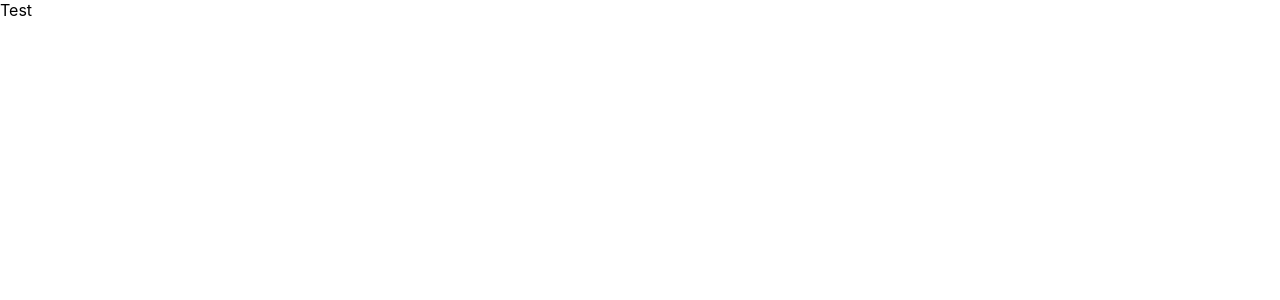
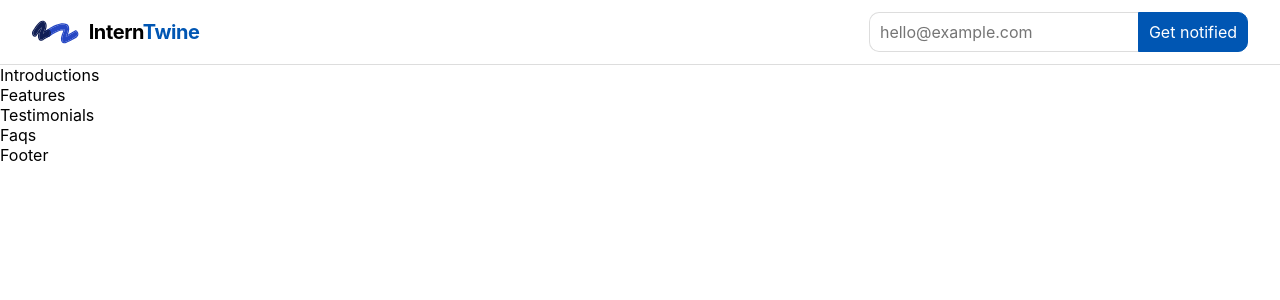
Before and after one commit to nknguyenhc/CS3216-A1, a React (Create React App) app: page / in a window 1280 px wide. Shown: the top 300 px of the page. Built offline with nearby package versions, Linux system fonts and the light colour scheme.

Commit message:
Create components & add header

```diff
--- a/package.json
+++ b/package.json
@@ -2,7 +2,7 @@
   "name": "cs3216-a1",
   "version": "0.1.0",
   "private": true,
-  "homepage": "https://nknguyenhc.github.io/cs3216-a1",
+  "homepage": "https://nknguyenhc.github.io/cs3216-a1/",
   "dependencies": {
     "@testing-library/jest-dom": "^5.17.0",
     "@testing-library/react": "^13.4.0",
--- a/src/App.scss
+++ b/src/App.scss
@@ -1,2 +1,5 @@
-.App {
+* {
+  font-family: 'Inter', sans-serif;
+  font-size: 16px;
+  box-sizing: border-box;
 }
--- a/src/App.tsx
+++ b/src/App.tsx
@@ -1,7 +1,22 @@
 import './App.scss';
+import Header from './sections/Header/Header';
+import Introductions from './sections/Introductions/Introductions';
+import Features from './sections/Features/Features';
+import Testimonials from './sections/Testimonials/Testimonials';
+import Faqs from './sections/Faqs/Faqs';
+import Footer from './sections/Footer/Footer';
 
 function App() {
-  return <div className="App">Test</div>;
+  return (
+    <div className="App">
+      <Header />
+      <Introductions />
+      <Features />
+      <Testimonials />
+      <Faqs />
+      <Footer />
+    </div>
+  );
 }
 
 export default App;
--- /dev/null
+++ b/src/sections/Faqs/Faqs.tsx
@@ -0,0 +1,5 @@
+const Faqs = (): JSX.Element => {
+  return <div>Faqs</div>;
+};
+
+export default Faqs;
--- /dev/null
+++ b/src/sections/Features/Features.tsx
@@ -0,0 +1,5 @@
+const Features = (): JSX.Element => {
+  return <div>Features</div>;
+};
+
+export default Features;
--- /dev/null
+++ b/src/sections/Footer/Footer.tsx
@@ -0,0 +1,5 @@
+const Footer = (): JSX.Element => {
+  return <div>Footer</div>;
+};
+
+export default Footer;
--- /dev/null
+++ b/src/sections/Header/Header.scss
@@ -0,0 +1,56 @@
+.header {
+  display: flex;
+  justify-content: space-between;
+  align-items: center;
+  padding: 12px 32px;
+  background-color: #fff;
+  border-bottom: 1px solid #ddd;
+
+  &-logo {
+    display: flex;
+    align-items: center;
+    font-size: 20px;
+
+    img {
+      height: 24px;
+      margin-right: 10px;
+    }
+
+    span {
+      font-size: 20px;
+      font-weight: bold;
+      letter-spacing: -0.02em;
+
+      .header-highlight {
+        color: #0056b3; // Adjust the color to match the blue in the image
+      }
+    }
+  }
+
+  &-notification {
+    display: flex;
+    align-items: center;
+
+    input {
+      padding: 5px 10px;
+      border: 1px solid #ddd;
+      border-right: none; // Remove right border to merge with button
+      border-radius: 10px 0 0 10px; // Adjust border-radius to merge with button
+      height: 40px;
+    }
+
+    button {
+      padding: 5px 10px;
+      background-color: #0056b3; // Adjust the color to match the blue in the image
+      color: #fff;
+      border: 1px solid #0056b3; // Add border to match input field
+      border-radius: 0 10px 10px 0; // Adjust border-radius to merge with input
+      cursor: pointer;
+      height: 40px;
+
+      &:hover {
+        background-color: #004494; // Slightly darker shade for hover effect
+      }
+    }
+  }
+}
--- /dev/null
+++ b/src/sections/Header/Header.tsx
@@ -0,0 +1,20 @@
+import './Header.scss';
+
+const Header = (): JSX.Element => {
+  return (
+    <header className="header">
+      <div className="header-logo">
+        <img src="/cs3216-a1/logo.svg" alt="Logo" />
+        <span>
+          Intern<span className="header-highlight">Twine</span>
+        </span>
+      </div>
+      <div className="header-notification">
+        <input type="email" placeholder="hello@example.com" />
+        <button>Get notified</button>
+      </div>
+    </header>
+  );
+};
+
+export default Header;
--- /dev/null
+++ b/src/sections/Introductions/Introductions.tsx
@@ -0,0 +1,5 @@
+const Introductions = (): JSX.Element => {
+  return <div>Introductions</div>;
+};
+
+export default Introductions;
--- /dev/null
+++ b/src/sections/Testimonials/Testimonials.tsx
@@ -0,0 +1,5 @@
+const Testimonials = (): JSX.Element => {
+  return <div>Testimonials</div>;
+};
+
+export default Testimonials;
```
Also changed, not shown: public/logo.svg (added), public/manifest.json.
